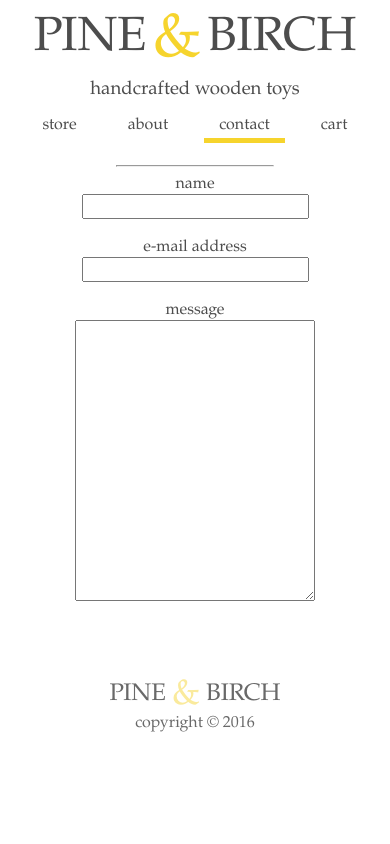
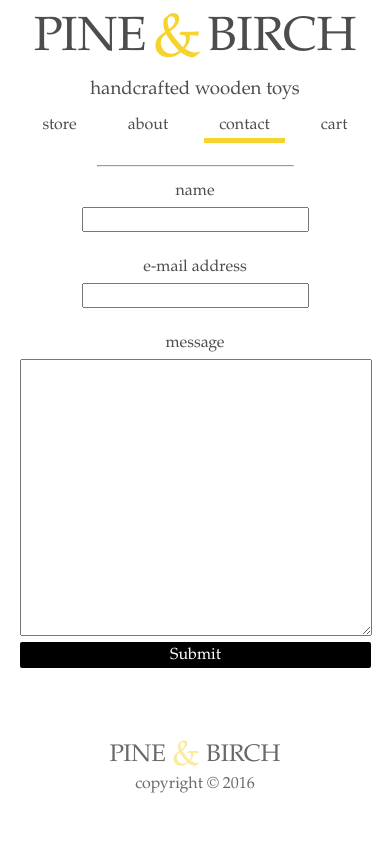
Before and after one commit to ShaeS/Pine-Birch, a PHP site: page /html/contact.html in a window 390 px wide. Run offline with PHP 8.4, Linux system fonts and the light colour scheme.

Commit message:
contact page done

```diff
--- a/css/style.css
+++ b/css/style.css
@@ -69,7 +69,7 @@ header h3 {
 }
 
 header hr {
-  width: 40%;
+  width: 50%;
 }
 
 
@@ -267,15 +267,41 @@ ABOUT PAGE
 CONTACT PAGE
 ********************************************/
 
+form {
+ width:450px;
+ margin:0 auto;
+}
+
 #message {
-   width:43%;
+   width:100%;
+   padding:0;
    height:275px;
 }
 
+label {
+line-height: 2;
+}
 
+#submit {
+    width:100.3%;
+    padding-top: 1%;
+    padding-bottom: 1%;
+    color:white;
+    background-color:black;
+    border-style:none;
+    -webkit-border-radius: 2;
+    -moz-border-radius: 2;
+    border-radius: 2px;
+}
 
-
-
+#submit:hover {
+    background-color:#4d4d4d;
+    -webkit-transition: all 300ms ease 0s;
+    -moz-transition: all 200ms ease 0s;
+    -ms-transition: all 200ms ease 0s;
+    -o-transition: all 200ms ease 0s;
+    transition: all 200ms ease 0s;
+}
 
 
 
@@ -316,12 +342,6 @@ ABOUT PAGE
 CONTACT PAGE
 ********************************************/
 
-#message {
-   width:70%;
-}
-
-
-}
 
 
 /********************************************
@@ -371,8 +391,14 @@ CONTACT PAGE
 ********************************************/
 
 #message {
-   width:60%;
+   width:100%;
 }
 
+form {
+ width:350px;
+}
 
+#submit {
+    width:100.3%;
 }
+}
--- a/html/contact.html
+++ b/html/contact.html
@@ -34,7 +34,11 @@
             </br>
             <label for='message'>message</label></br>
             <textarea id='message' type='text'></textarea>
+            </br>
+            <input id='submit' type="submit" value="Submit">
         </form>
+
+
 
     <div class="push"></div>
 
```
